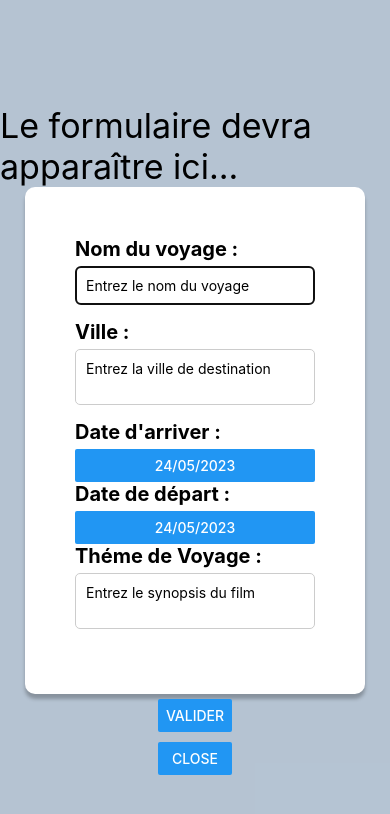
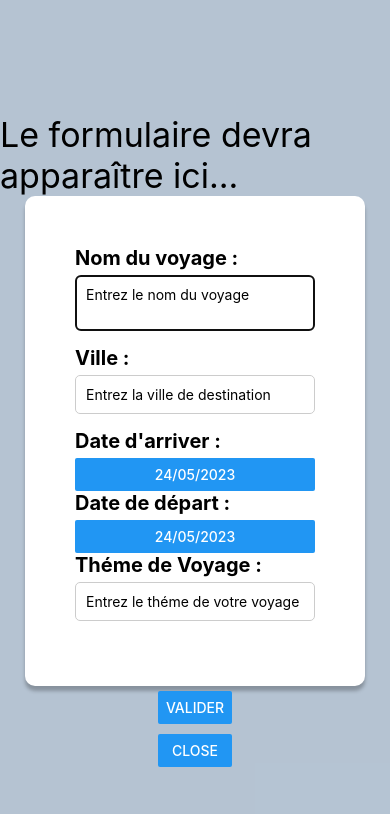
Before and after one commit to Mushsystem/TripPlanner, a React Native app in the folder project/: screen / in a window 390 px wide. Both pictures are taken after a click on the button "AJOUTER UN FILM". Shown: the top 814 px of the page. Built offline with nearby package versions, Linux system fonts and the light colour scheme.

Commit message:
fix formulaire voyage

```diff
--- a/project/components/TripForm.jsx
+++ b/project/components/TripForm.jsx
@@ -2,29 +2,32 @@ import React, { useState } from 'react'
 import { View, Text, TextInput, StyleSheet, Button } from 'react-native'
 import DateTimePicker from '@react-native-community/datetimepicker'
 
-const TripForm = props => {
-  const [selectedDateA, setSelectedDateA] = useState(new Date())
+const TripForm = (props) => {
+  const currentDate = new Date();
+  const [selectedDateA, setSelectedDateA] = useState(currentDate);
+  const [selectedDateD, setSelectedDateD] = useState(currentDate);
+
   const [isDateAPickerVisible, setIsDateAPickerVisible] = useState(false)
-  const [selectedDateD, setSelectedDateD] = useState(new Date())
   const [isDateDPickerVisible, setIsDateDPickerVisible] = useState(false)
 
   return (
-
     <View style={styles.formContainer}>
       <Text style={styles.inputLabel}>Nom du voyage :</Text>
       <TextInput
         style={styles.input}
         placeholder='Entrez le nom du voyage'
-          value={props.name}
-          onChangeText={props.handleTitleChange}
+        value={props.nameV}
+        onChangeText={props.handleNameVChange}
+        multiline={true}
+
       />
       <Text style={styles.inputLabel}>Ville :</Text>
       <TextInput
         style={styles.input}
         placeholder='Entrez la ville de destination'
-          value={props.synopsis}
-          onChangeText={props.handleSynopsisChange}
-          multiline={true}
+        value={props.ville}
+        onChangeText={props.handleVilleChange}
+        multiline={false}
       />
       <Text style={styles.inputLabel}>Date d'arriver :</Text>
       <Button
@@ -35,9 +38,10 @@ const TripForm = props => {
         <DateTimePicker
           value={selectedDateA}
           mode='date'
-            onChange={(e, date) => {
+          onChange={(event, date) => {
             setIsDateAPickerVisible(false)
             setSelectedDateA(date)
+            props.handleDateAChange(date)
           }}
         />
       )}
@@ -51,9 +55,10 @@ const TripForm = props => {
         <DateTimePicker
           value={selectedDateD}
           mode='date'
-            onChange={(e, date) => {
+          onChange={(event, date) => {
             setIsDateDPickerVisible(false)
             setSelectedDateD(date)
+            props.handleDateDChange(date)
           }}
         />
       )}
@@ -61,10 +66,10 @@ const TripForm = props => {
       <Text style={styles.inputLabel}>Théme de Voyage :</Text>
       <TextInput
         style={styles.input}
-          placeholder='Entrez le synopsis du film'
-          value={props.synopsis}
-          onChangeText={props.handleSynopsisChange}
-          multiline={true}
+        placeholder='Entrez le théme de votre voyage'
+        value={props.theme}
+        onChangeText={props.handleThemeChange}
+        multiline={false}
       />
     </View>
   )
--- a/project/components/TripModal.jsx
+++ b/project/components/TripModal.jsx
@@ -4,11 +4,11 @@ import TripForm from './TripForm'
 import MyButton from './MyButton'
 
 const TripModal = (props) => {
-    const [nameV, setNameV] = useState('Voyage');
-    const [ville, setVille] = useState('Alexandrie');
-    const [dateArriver, setDateArriver] = useState('25/05/2023');
-    const [dateDepart, setDateDepart] = useState('19/07/2023');
-    const [theme, setTheme] = useState('Culture');
+    const [nameV, setNameV] = useState('');
+    const [ville, setVille] = useState('');
+    const [dateArriver, setDateArriver] = useState('');
+    const [dateDepart, setDateDepart] = useState('');
+    const [theme, setTheme] = useState('');
 
     const handleNameVChange = (newNameV) => {
         setNameV(newNameV);
@@ -19,19 +19,33 @@ const TripModal = (props) => {
     };
 
     const handleThemeChange = (newTheme) => {
-        setVille(newVille);
+        setTheme(newTheme);
+    };
+
+    const handleDateAChange = (date) => {
+        const formattedDate = date.toISOString().split('T')[0];
+        setDateArriver(formattedDate);
+    };
+
+    const handleDateDChange = (date) => {
+        const formattedDate = date.toISOString().split('T')[0];
+        setDateDepart(formattedDate);
     };
 
 
-    const handleSubmit = () => {
+    function onSubmit() {
         console.log('Name : ', nameV);
         console.log('Ville : ', ville);
-        console.log("Date d'arriver : ", dateArriver)
-        console.log("Date de départ : ", dateDepart)
-        console.log("theme : ",theme)
-        props.onClose();
-    };
-
+        console.log("Date d'arriver : ", dateArriver);
+        console.log("Date de départ : ", dateDepart);
+        console.log("theme : ",theme);
+        props.onClose()
+        setNameV('')
+        setVille('')
+        setDateArriver('')
+        setDateDepart('')
+        setTheme('')
+    }
   return (
     <Modal
       visible={props.isModalVisible}
@@ -46,14 +60,14 @@ const TripModal = (props) => {
                 datedepart={dateDepart}
                 theme={theme}
 
-                handleNameChange={handleNameVChange}
+                handleNameVChange={handleNameVChange}
                 handleVilleChange={handleVilleChange}
-                //handleDateAChange={handleDateAChange}
-                //handleDateDChange={handleDateDChange}
+                handleDateAChange={handleDateAChange}
+                handleDateDChange={handleDateDChange}
                 handleThemeChange={handleThemeChange}
             />
             <View style ={styles.buttonContainer}>
-                <MyButton content="Valider" onPress={handleSubmit} />
+                <MyButton content="Valider" onPress={onSubmit} />
                 <MyButton content="Close" onPress={props.onClose} />
             </View>
         </View>
--- a/project/package.json
+++ b/project/package.json
@@ -9,15 +9,14 @@
     "web": "expo start --web"
   },
   "dependencies": {
-    "@expo/webpack-config": "^18.0.4",
+    "@expo/webpack-config": "^18.0.1",
     "@react-native-community/datetimepicker": "6.7.3",
     "deprecated-react-native-prop-types": "^4.1.0",
-    "expo": "^44.0.6",
+    "expo": "^48.0.15",
     "expo-status-bar": "~1.4.4",
     "react": "18.2.0",
     "react-dom": "18.2.0",
     "react-native": "0.71.7",
-    "react-native-calendar-picker": "^7.1.4",
     "react-native-web": "~0.18.10"
   },
   "devDependencies": {
```
Lines whose indentation alone changed are shown as unchanged.
